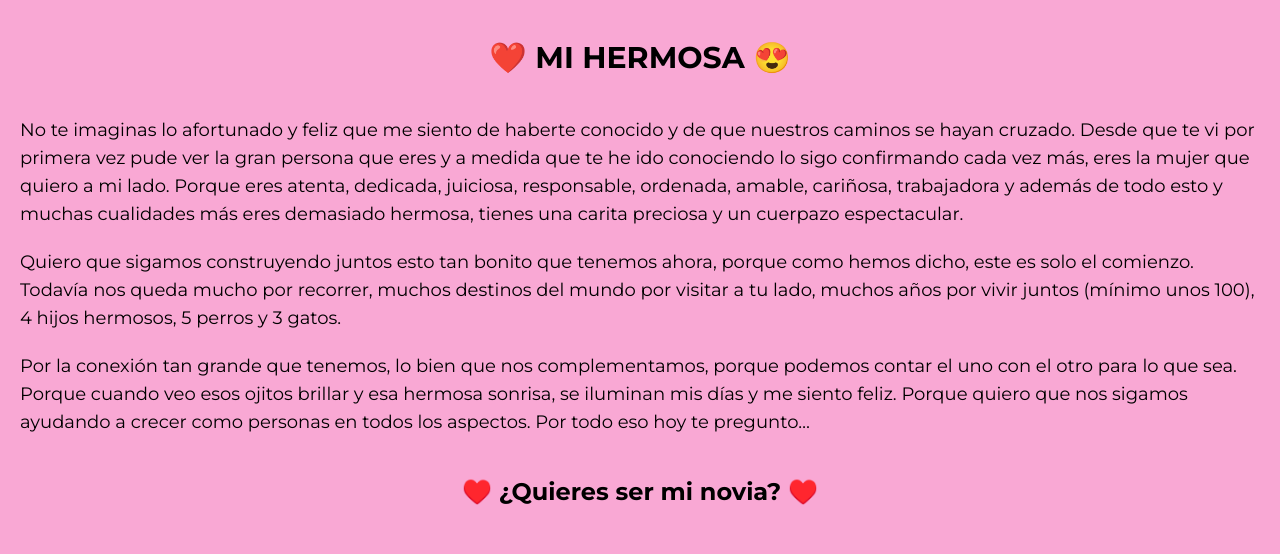
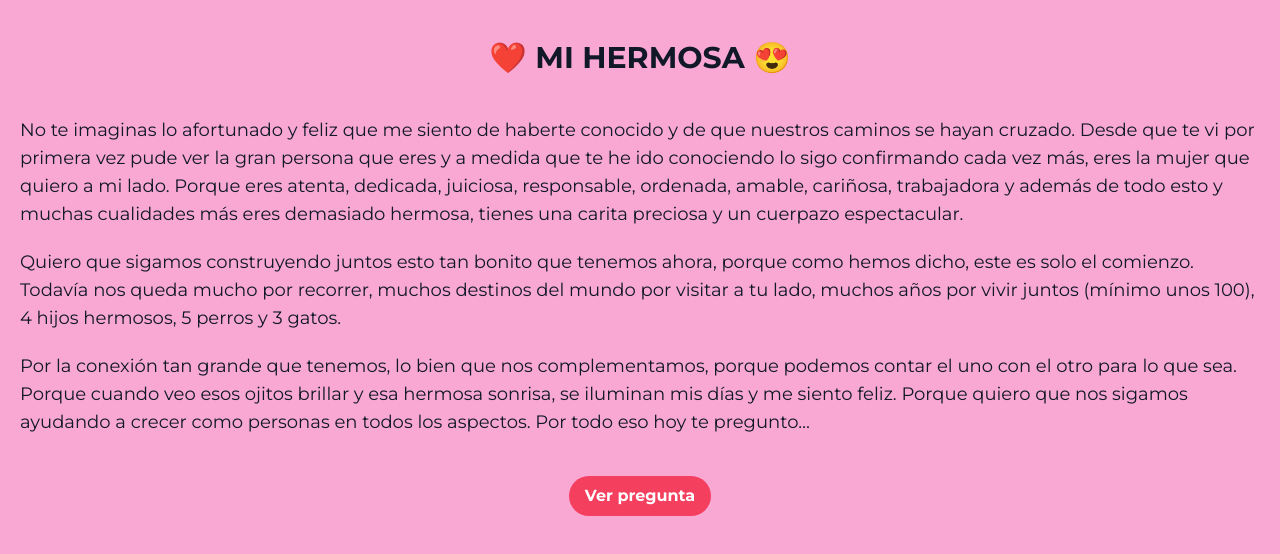
Before and after one commit to paquijar/cami-pablo, a Next.js app: page / in a window 1280 px wide. Shown: the top 554 px of the page. Built offline with nearby package versions, Linux system fonts and the light colour scheme.

Commit message:
agrega boton

```diff
--- a/pages/index.tsx
+++ b/pages/index.tsx
@@ -1,6 +1,8 @@
 import type { NextPage } from "next";
+import { useState } from "react";
 
 const Home: NextPage = () => {
+  const [clicked, setClicked] = useState(false);
   return (
     <div className="p-5 py-10">
       <h1 className="text-center text-3xl capitalize mb-10 font-bold">
@@ -33,9 +35,21 @@ const Home: NextPage = () => {
           hoy te pregunto…
         </p>
       </div>
-      <h2 className="text-center text-2xl font-bold">
-        ♥️ ¿Quieres ser mi novia? ♥️
-      </h2>
+      <div className="flex justify-center content-center">
+        {!clicked && (
+          <button
+            className="bg-rose-500 hover:bg-rose-700 text-white font-bold py-2 px-4 rounded-full"
+            onClick={() => setClicked(true)}
+          >
+            Ver pregunta
+          </button>
+        )}
+        {clicked && (
+          <h2 className="text-center text-pink-900 text-2xl font-bold">
+            ♥️ ¿Quieres ser mi novia? ♥️
+          </h2>
+        )}
+      </div>
     </div>
   );
 };
--- a/styles/globals.css
+++ b/styles/globals.css
@@ -8,5 +8,6 @@
   }
   body {
     @apply bg-pink-300;
+    @apply text-gray-900;
   }
 }
```
